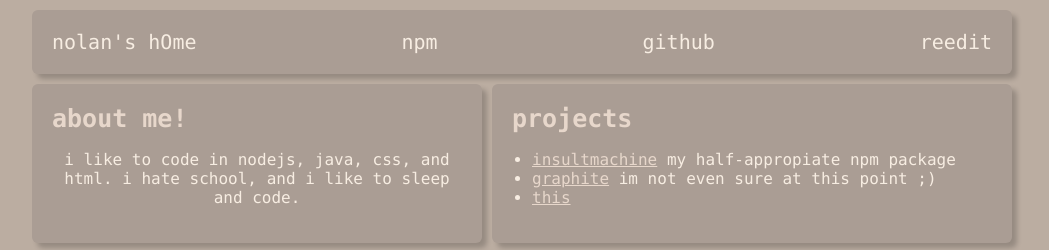
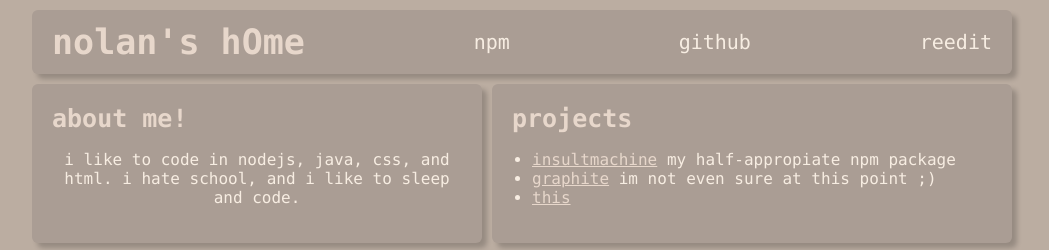
Before and after one commit to Barnac1ed/Barnac1ed.github.io, a plain HTML site: page index.html in a window 1280 px wide. Shown: the top 250 px of the page, without its empty margins (118-1167 px from the left). Drawn offline with Linux system fonts and the light colour scheme.

Commit message:
id -> class

```diff
--- a/stylesheets/index.css
+++ b/stylesheets/index.css
@@ -45,7 +45,7 @@ header a:hover {
   color: var(--accent-hover);
 }
 
-#title {
+.title {
   color: var(--accent);
   font-size: 35px;
   font-weight: bold;
```
